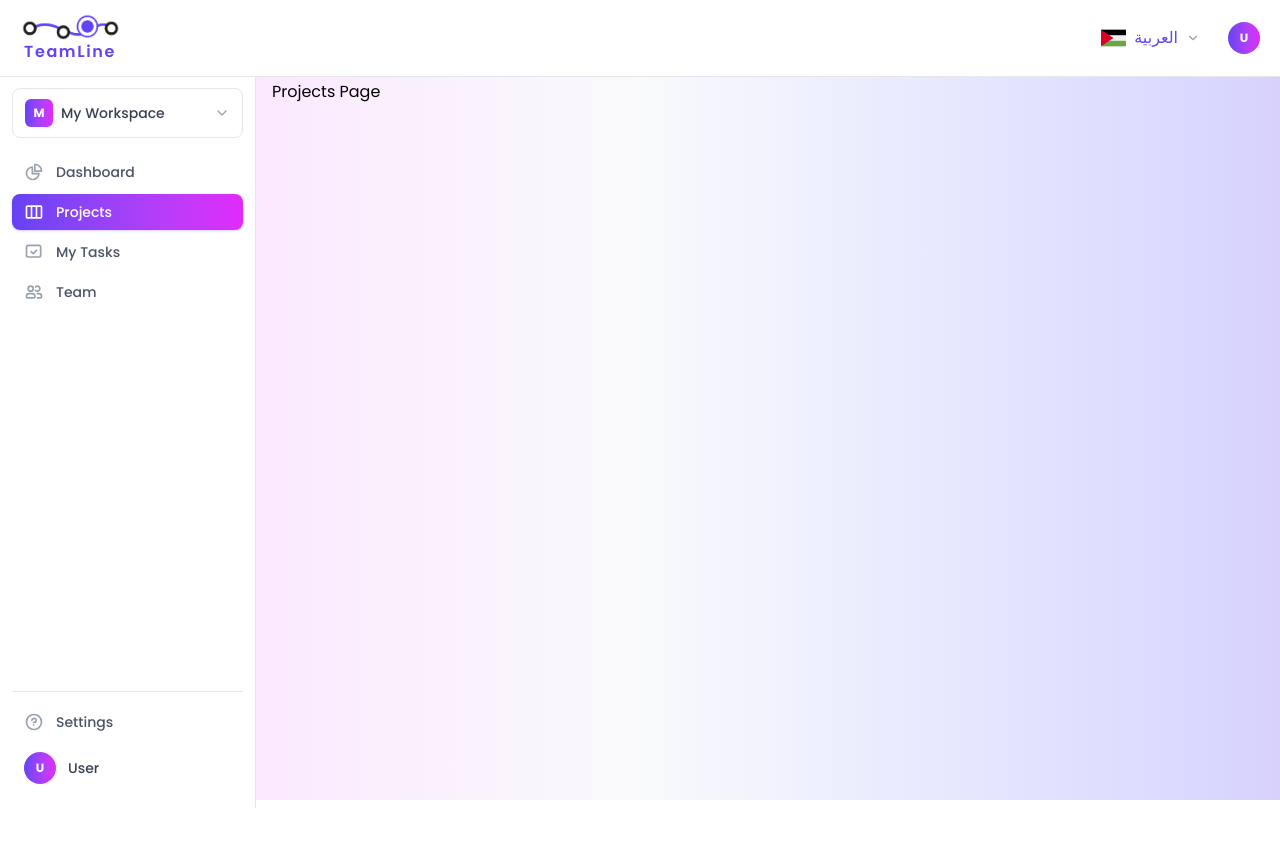
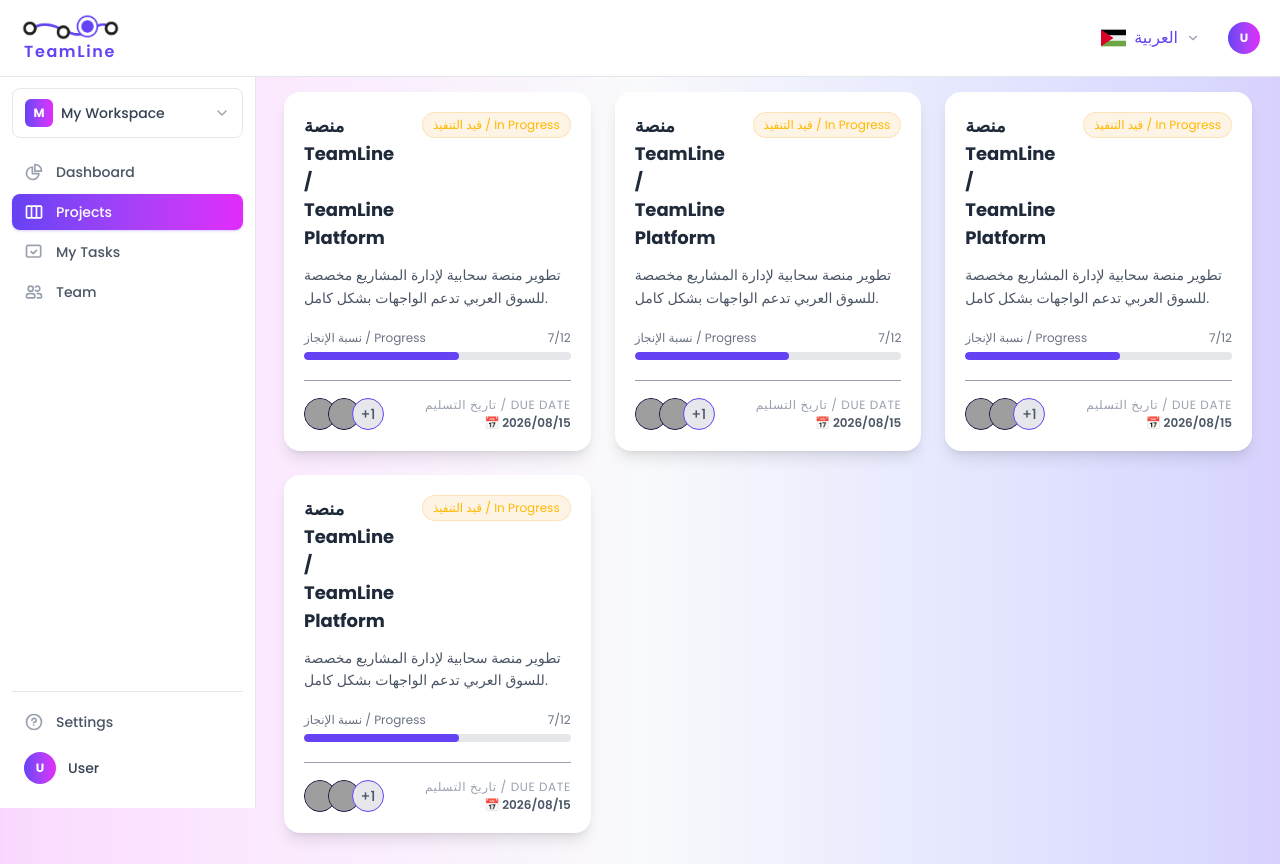
Before and after one commit to mhmadsafadi/TeamLine, a Next.js app: page /en/projects in a window 1280 px wide. Before the commit the page ends 800 px from the top, so only its background shows below. Built offline with nearby package versions, Linux system fonts and the light colour scheme; no server answers; grey boxes are pictures that could not be loaded.

Commit message:
some enhance

```diff
--- a/app/[locale]/(dashboard)/dashboard/components/StatsCards.jsx
+++ b/app/[locale]/(dashboard)/dashboard/components/StatsCards.jsx
@@ -6,7 +6,7 @@
 import { useAuthStore } from "@/store/authStore";
 
 const StatCard = ({ label, value, icon, loading }) => (
-  <div className="h-28 p-5 bg-white border border-gray-200 rounded-2xl flex items-center gap-4">
+  <div className="h-28 p-3 md:p-5 bg-white border border-gray-200 rounded-2xl flex items-center gap-4">
     <div className="w-12 h-12 rounded-xl bg-[#EEEDFE] flex items-center justify-center shrink-0">
       {icon}
     </div>
@@ -14,9 +14,9 @@
       {loading ? (
         <div className="w-16 h-6 bg-gray-200 animate-pulse rounded mb-1" />
       ) : (
-        <p className="text-2xl font-bold text-gray-800">{value}</p>
+        <p className="text-lg md:text-2xl font-bold text-gray-800">{value}</p>
       )}
-      <p className="text-sm text-gray-400">{label}</p>
+      <p className="text-xs md:text-sm text-gray-400">{label}</p>
     </div>
   </div>
 );
--- a/app/[locale]/(dashboard)/dashboard/page.jsx
+++ b/app/[locale]/(dashboard)/dashboard/page.jsx
@@ -5,7 +5,7 @@
 
 const page = () => {
   return (
-    <div className="flex flex-col gap-5 p-0 md:p-3 w-full">
+    <div className="flex flex-col gap-5 w-full">
       <StatsCards />
       <section className="grid grid-cols-1 lg:grid-cols-3 gap-6 items-stretch">
         <div className="lg:col-span-2 flex flex-col gap-6">
--- a/app/[locale]/(dashboard)/layout.jsx
+++ b/app/[locale]/(dashboard)/layout.jsx
@@ -10,8 +10,8 @@
 const DashboardLayout = ({ children }) => {
   const [sidebarOpen, setSidebarOpen] = useState(false);
   const { fetchUser, fetchWorkspace, workspace } = useAuthStore();
-  const router = useRouter();
-  const locale = useLocale();
+  // const router = useRouter();
+  // const locale = useLocale();
   const pathname = usePathname();
 
   useEffect(() => {
@@ -33,7 +33,7 @@
     <div className="min-h-screen">
       <DashboardNavbar onMenuClick={() => setSidebarOpen(!sidebarOpen)} />
       <Sidebar isOpen={sidebarOpen} onClose={() => setSidebarOpen(false)} />
-      <main className="ltr:sm:ml-64 rtl:sm:mr-64 pt-20 p-4">{children}</main>
+      <main className="ltr:sm:ml-64 rtl:sm:mr-64 mt-20 md:mt-16 p-3 md:p-7">{children}</main>
     </div>
   );
 };
--- /dev/null
+++ b/app/[locale]/(dashboard)/projects/components/ProjectCard.jsx
@@ -0,0 +1,75 @@
+import Link from "next/link";
+
+const ProjectCard = () => {
+  return (
+    <div className="flex flex-col justify-center bg-white rounded-2xl p-5 shadow-lg w-full">
+
+      {/* 1. رأس البطاقة: الاسم والحالة */}
+      <div className="flex justify-between items-start gap-4 mb-3">
+        <Link href={"projects/id"}>
+            <h3 className="text-lg font-bold text-gray-800 hover:text-main transition">
+                منصة TeamLine / TeamLine Platform
+            </h3>
+        </Link>
+        <span className="text-xs px-2.5 py-1 rounded-full border whitespace-nowrap text-amber-400 bg-amber-500/10 border-amber-500/20">
+          قيد التنفيذ / In Progress
+        </span>
+      </div>
+
+      {/* 2. الوصف */}
+      <p className="text-sm text-gray-600 line-clamp-2 mb-5 leading-relaxed">
+        تطوير منصة سحابية لإدارة المشاريع مخصصة للسوق العربي تدعم الواجهات بشكل كامل.
+      </p>
+
+      {/* 3. شريط التقدم الافتراضي */}
+      <div className="mb-5">
+        <div className="flex justify-between text-xs text-gray-500 mb-1.5">
+          <span>نسبة الإنجاز / Progress</span>
+          <span>7/12</span>
+        </div>
+        <div className="w-full bg-gray-200 h-2 rounded-full overflow-hidden">
+          <div className="bg-main h-full rounded-full w-[58%]"></div>
+        </div>
+      </div>
+
+      {/* 4. أسفل البطاقة: صور الأعضاء وتاريخ التسليم */}
+      <div className="flex justify-between items-center border-t border-gray-400 pt-4 mt-auto">
+
+        {/* صور أعضاء الفريق الافتراضية - تدعم الاتجاه تلقائياً عبر الكلاس الذكي */}
+        <div className="flex -space-x-2 rtl:space-x-reverse">
+          <div className="w-8 h-8 rounded-full border-1 border-[#161b22] overflow-hidden bg-main">
+            <img
+              src="https://images.unsplash.com/photo-1534528741775-53994a69daeb?w=100&auto=format&fit=crop&q=60"
+              alt="Member 1"
+              className="w-full h-full object-cover"
+            />
+          </div>
+          <div className="w-8 h-8 rounded-full border-1 border-[#161b22] overflow-hidden bg-main">
+            <img
+              src="https://images.unsplash.com/photo-1494790108377-be9c29b29330?w=100&auto=format&fit=crop&q=60"
+              alt="Member 2"
+              className="w-full h-full object-cover"
+            />
+          </div>
+          <div className="w-8 h-8 rounded-full border-1 border-main bg-gray-200 flex items-center justify-center text-sm text-gray-600 font-medium">
+            +1
+          </div>
+        </div>
+
+        {/* تاريخ التسليم - يغير محاذاته تلقائياً حسب لغة الصفحة */}
+        <div className="flex flex-col items-end">
+          <span className="text-xs text-gray-400 uppercase tracking-wider">
+            تاريخ التسليم / Due Date
+          </span>
+          <span className="text-xs font-semibold text-gray-600 flex items-center gap-1 mt-0.5">
+            📅 2026/08/15
+          </span>
+        </div>
+
+      </div>
+
+    </div>
+  );
+};
+
+export default ProjectCard;
--- a/app/[locale]/(dashboard)/projects/page.jsx
+++ b/app/[locale]/(dashboard)/projects/page.jsx
@@ -1,8 +1,12 @@
+import ProjectCard from "./components/ProjectCard"
 
 const page = () => {
   return (
-    <div>
-      Projects Page
+    <div className="grid grid-cols-1 lg:grid-cols-2 xl:grid-cols-3 gap-6">
+      <ProjectCard />
+      <ProjectCard />
+      <ProjectCard />
+      <ProjectCard />
     </div>
   )
 }
--- a/app/[locale]/(dashboard)/workspaces/page.jsx
+++ b/app/[locale]/(dashboard)/workspaces/page.jsx
@@ -55,7 +55,7 @@
   };
 
   return (
-    <div className="min-h-screen flex items-center justify-center p-4">
+    <div className="flex items-center justify-center p-4">
       <div className="w-full max-w-md">
         <div className="text-center mb-8">
           <div className="w-16 h-16 rounded-2xl bg-gradient-to-r from-main to-secondary flex items-center justify-center text-white text-2xl font-bold mx-auto mb-4">
```
